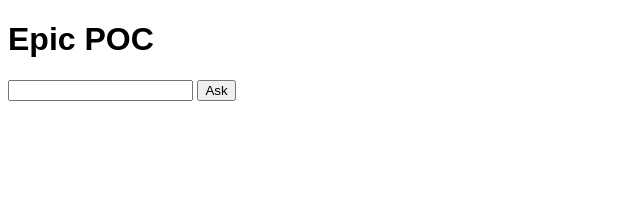
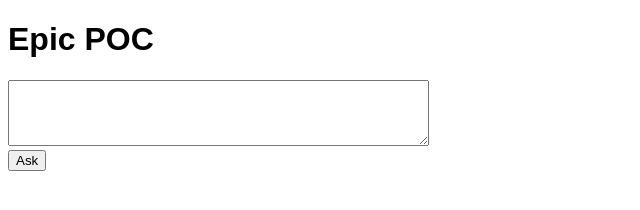
Before and after one commit to jannehuotari-teamit/teamit-ai-stuff, a website: page index.html in a window 1280 px wide. Shown: the whole page, without its empty margins (0-640 px from the left). Drawn offline with Linux system fonts and the light colour scheme.

Commit message:
Use textarea

```diff
--- a/index.html
+++ b/index.html
@@ -16,7 +16,14 @@
   <body>
     <h1>Epic POC</h1>
     <form id="question-form">
-      <input type="text" name="question" id="question-string" />
+      <div>
+        <textarea
+          id="question-string"
+          name="question"
+          rows="4"
+          cols="50"
+        ></textarea>
+      </div>
       <input type="submit" value="Ask" name="submit" />
     </form>
     <img src="loader.webp" alt="AI" id="loader" />
```
